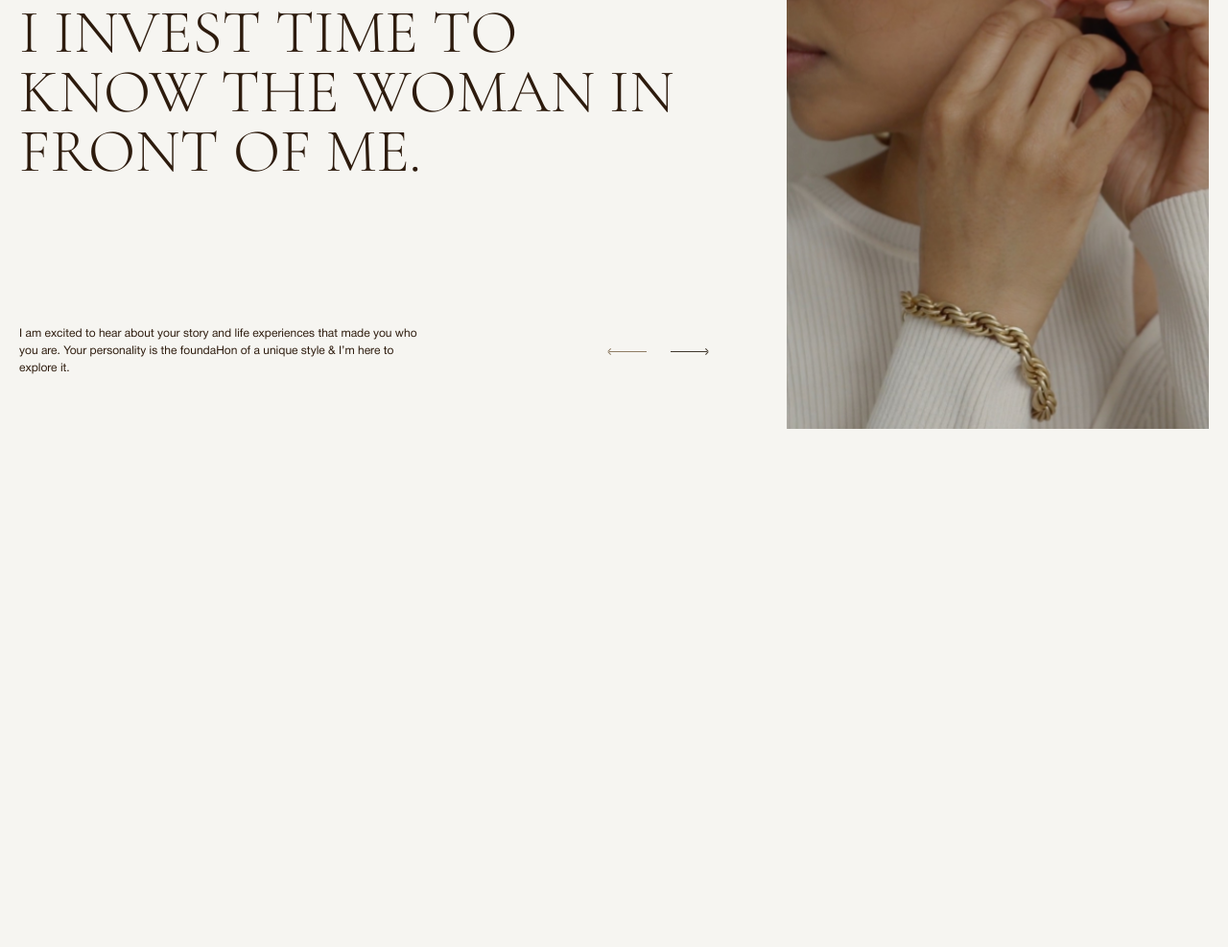
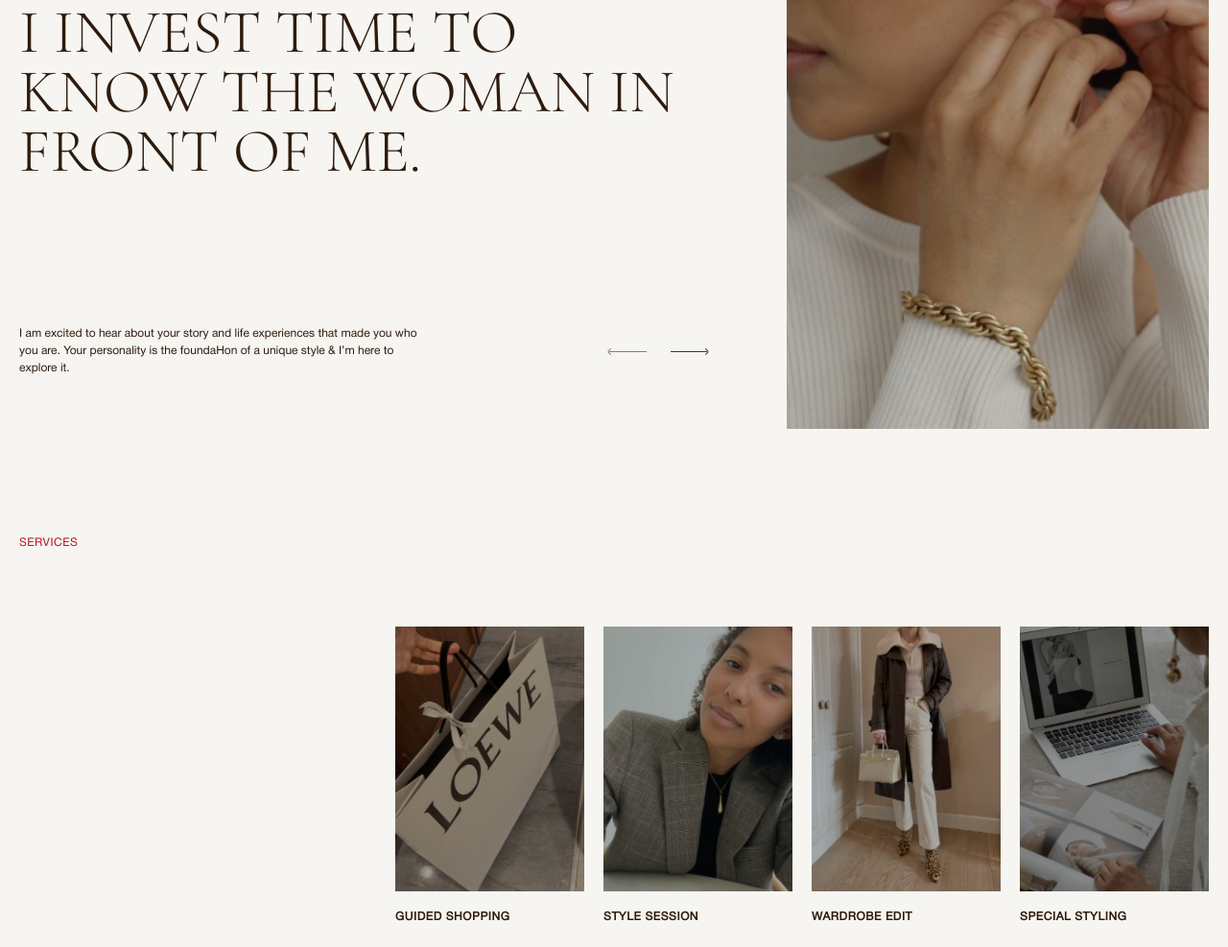
Before and after one commit to adwasar/at_test, a website built with webpack: page src/index.html in a window 1280 px wide. Shown: the part 2498-3485 px from the top of the page at 96% size. Before the commit the page ends 3049 px from the top, so only its background shows below. Built offline with nearby package versions, Linux system fonts and the light colour scheme.

Commit message:
feat: services section layout

```diff
--- a/src/index.html
+++ b/src/index.html
@@ -109,6 +109,38 @@
       </div>
     </div>
   </section>
+
+  <section class="services-section">
+    <div class="_container">
+      <h2 class="services-section__heading heading">Services</h2>
+      <ul class="services-section__list">
+        <li class="services-item">
+          <a href="#">
+            <img class="services-item__img" src="/src/assets/photos/services/service-1.png" alt="Image of service">
+            <h4 class="services-item__title">Guided Shopping</h4>
+          </a>
+        </li>
+        <li class="services-item">
+          <a href="#">
+            <img class="services-item__img" src="/src/assets/photos/services/service-2.png" alt="Image of service">
+            <h4 class="services-item__title">Style Session</h4>
+          </a>
+        </li>
+        <li class="services-item">
+          <a href="#">
+            <img class="services-item__img" src="/src/assets/photos/services/service-3.png" alt="Image of service">
+            <h4 class="services-item__title">Wardrobe Edit</h4>
+          </a>
+        </li>
+        <li class="services-item">
+          <a href="#">
+            <img class="services-item__img" src="/src/assets/photos/services/service-4.png" alt="Image of service">
+            <h4 class="services-item__title">Special Styling</h4>
+          </a>
+        </li>
+      </ul>
+    </div>
+  </section>
 </body>
 
 </html>
--- /dev/null
+++ b/src/scss/components/_services.scss
@@ -0,0 +1,35 @@
+.services-section {
+  padding: 8px 0;
+
+  &__list {
+    width: 100%;
+    display: flex;
+    margin-top: 80px;
+    gap: 20px;
+    justify-content: end;
+    flex-wrap: wrap;
+    @include v-lg {
+      margin: 60px auto 0;
+      justify-content: center;
+      max-width: 500px;
+    }
+    @include v-md {
+      margin: 30px auto 0;
+    }
+  }
+}
+
+.services-item {
+  cursor: pointer;
+
+  &__img {
+    display: block;
+  }
+
+  &__title {
+    margin-top: 20px;
+    font-family: $main-font-family;
+    text-transform: uppercase;
+    letter-spacing: 0.6px;
+  }
+}
--- a/src/scss/main.scss
+++ b/src/scss/main.scss
@@ -8,8 +8,9 @@
 @import 'components/navbar';
 @import 'components/hero';
 @import 'components/about';
-@import 'components/always-enough.scss';
-@import 'components/approach.scss';
+@import 'components/always-enough';
+@import 'components/approach';
+@import 'components/services';
 
 //inc
 @import 'inc/helpers';
```
Also changed, not shown: src/assets/photos/services/service-1.png (added), src/assets/photos/services/service-2.png (added), src/assets/photos/services/service-3.png (added), src/assets/photos/services/service-4.png (added).
